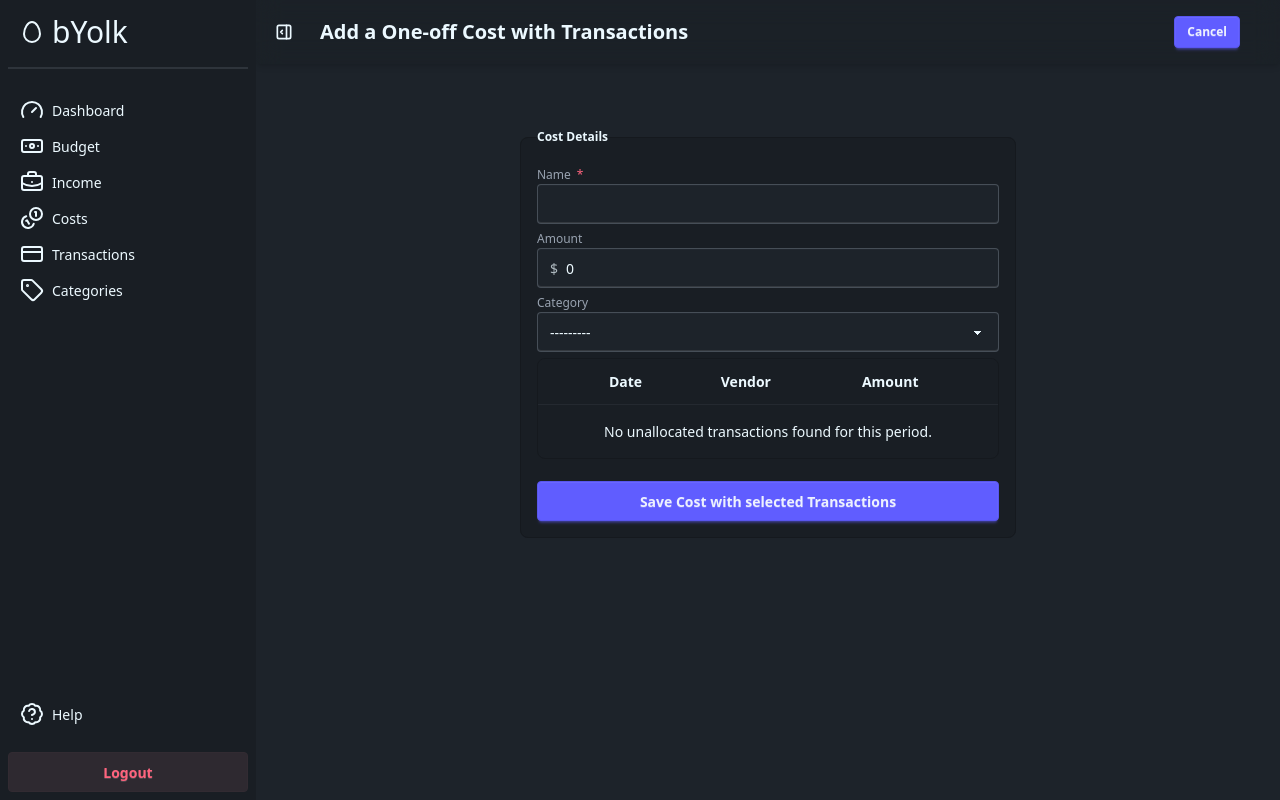
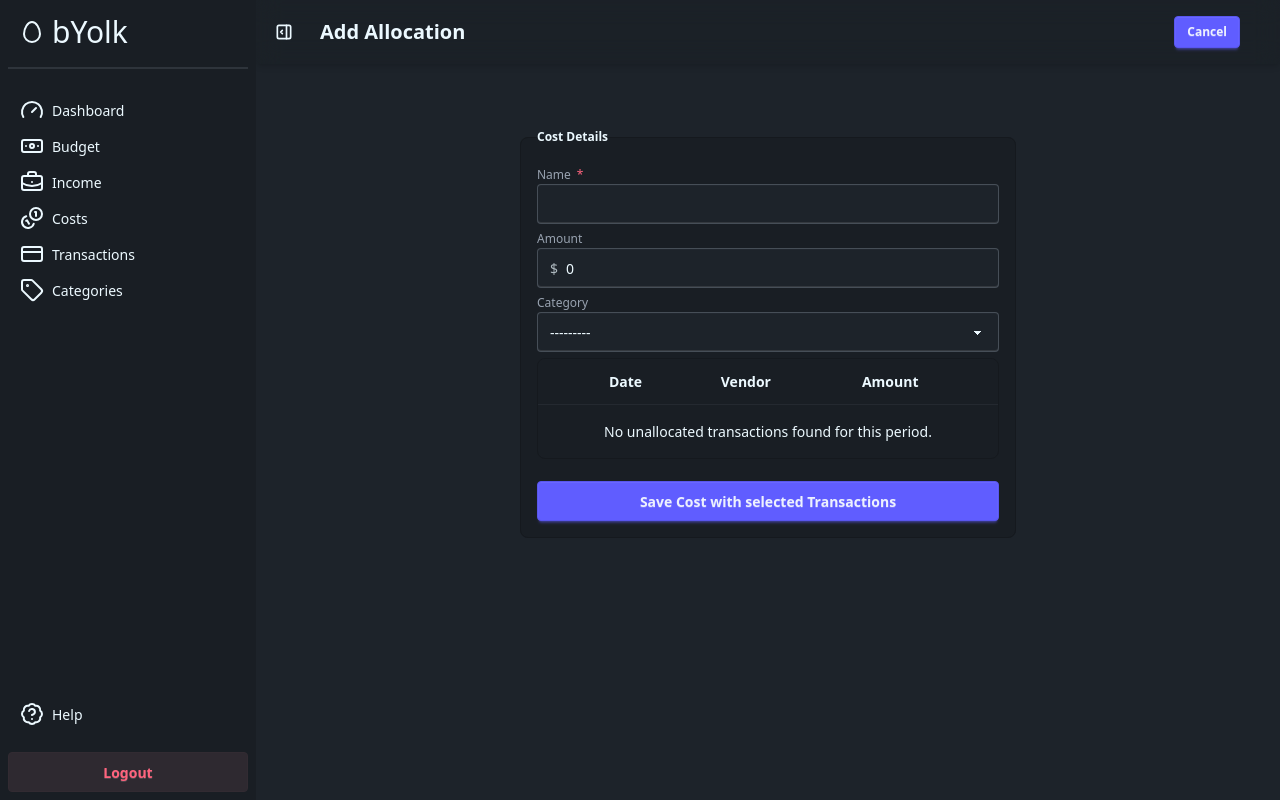
Before and after one commit to James-Makela/bYolk, a Django app: page /budgets/create-allocation-with-transactions/1 in a window 1280 px wide. Run offline with Django 5.2, Linux system fonts and the light colour scheme; a user stored in the database is signed in; tables that the repository leaves empty hold one stand-in row (values such as "Sample post"); style sheets or scripts are compiled from the project's sources.

Commit message:
Start of edit allocation
Still some work to be done here, lots to refactor. In a working state
currently.

```diff
--- a/apps/budget/templates/budget/forms/add_allocation_with_transactions_form.html
+++ b/apps/budget/templates/budget/forms/add_allocation_with_transactions_form.html
@@ -1,7 +1,7 @@
 {% extends 'base.html' %}
 
-{% block title %}Add a One-off Cost with Transactions{% endblock %}
-{% block navbar_title %}Add a One-off Cost with Transactions{% endblock %}
+{% block title %}{{ title }}{% endblock %}
+{% block navbar_title %}{{ title }}{% endblock %}
 
 {% block navbar_actions %}
   <a href="/budgets/{{ budget_id }}" class="btn btn-primary btn-sm mr-8">
--- a/apps/budget/templates/budget/partials/_allocation_table.html
+++ b/apps/budget/templates/budget/partials/_allocation_table.html
@@ -27,6 +27,10 @@
               <li><a href="{% if next %}{% url 'move-cost-allocation' allocation.id next.id %}{% else %}#{% endif %}" class="flex justify-between items-center hover:text-primary {% if not next %}hidden{% endif %}">Move to next Budget</a></li>
               <li><a href="{% if previous %}{% url 'move-cost-allocation' allocation.id previous.id %}{% else %}#{% endif %}" class="flex justify-between items-center hover:text-primary {% if not previous %}hidden{% endif %}">Move to previous Budget</a></li>
               <li>
+                <li>
+                  <a href="{% url 'edit-allocation' allocation.id budget.id %}" class="flex justify-between items-center hover:text-primary">Edit Allocation</a>
+                </li>
+                <li>
                   <form action="{% url 'delete-allocation' type allocation.id budget.id %}" method="post" onsubmit="return confirm('Are you sure?')">
                     {% csrf_token %}
                     <button type="submit" class="text-error cursor-pointer">
--- a/apps/budget/urls.py
+++ b/apps/budget/urls.py
@@ -7,6 +7,11 @@ urlpatterns = [
     path("generate/", views.start_next_budget, name="generate-budget"),
     path("<int:id>/", views.budget_detail, name="detail"),
     path("<int:id>/populate", views.populate_costs, name="populate-costs"),
+    path(
+        "edit/<int:pk>/<int:budget_id>",
+        views.edit_allocation_with_transactions,
+        name="edit-allocation",
+    ),
     path(
         "allocation/<str:allocation_type>/<int:allocation_id>/picker/",
         views.get_allocation_picker,
@@ -29,7 +34,7 @@ urlpatterns = [
     ),
     path(
         "create-allocation-with-transactions/<int:budget_id>",
-        views.add_allocation_with_transactions,
+        views.edit_allocation_with_transactions,
         name="allocation-with-transactions",
     ),
     path(
--- a/apps/budget/views.py
+++ b/apps/budget/views.py
@@ -254,21 +254,38 @@ def add_single_allocation(request, budget_id):
 
 
 @login_required
-def add_allocation_with_transactions(request, budget_id):
+def edit_allocation_with_transactions(request, budget_id, pk=None):
     budget_period = get_object_or_404(BudgetPeriod, id=budget_id)
 
+    if pk:
+        allocation = get_object_or_404(
+            CostAllocation, pk=pk, budget_period__user=request.user
+        )
+        title = "Edit Allocation"
+        message = "Allocation updated!"
+    else:
+        allocation = None
+        title = "Add Allocation"
+        message = "Allocation saved!"
+
     if request.method == "POST":
-        form = CostAllocationForm(request.POST)
+        form = CostAllocationForm(request.POST, instance=allocation)
         selected_ids = request.POST.getlist("transaction_ids")
         if form.is_valid():
             new_allocation = form.save(commit=False)
             new_allocation.budget_period = budget_period
             new_allocation.save()
 
+            # Allocate ticked transactions
             Transaction.objects.filter(id__in=selected_ids, user=request.user).update(
                 cost_allocation=new_allocation
             )
-            messages.success(request, "Cost added!")
+            # Unallocate any unticked
+            Transaction.objects.filter(
+                cost_allocation=new_allocation, user=request.user
+            ).exclude(id__in=selected_ids).update(cost_allocation=None)
+
+            messages.success(request, message)
             return HttpResponseRedirect(f"/budgets/{budget_id}")
 
         else:
@@ -277,13 +294,15 @@ def add_allocation_with_transactions(request, budget_id):
 
     else:
         transaction_ids = request.GET.getlist("transaction_ids")
+        if not transaction_ids and allocation:
+            transaction_ids = allocation.transactions.values_list("id", flat=True)
         selected_transactions = Transaction.objects.filter(
             user=request.user,
             id__in=transaction_ids,
         )
         total_amount = abs(sum((tx.amount) for tx in selected_transactions))
         form = CostAllocationTransactionsForm(
-            user=request.user, initial={"amount": total_amount}
+            instance=allocation, user=request.user, initial={"amount": total_amount}
         )
 
     return render(
@@ -294,6 +313,7 @@ def add_allocation_with_transactions(request, budget_id):
             "form": form,
             "total": total_amount,
             "selected_transactions": selected_transactions,
+            "title": title,
         },
     )
 
```
Lines whose indentation alone changed are shown as unchanged.
